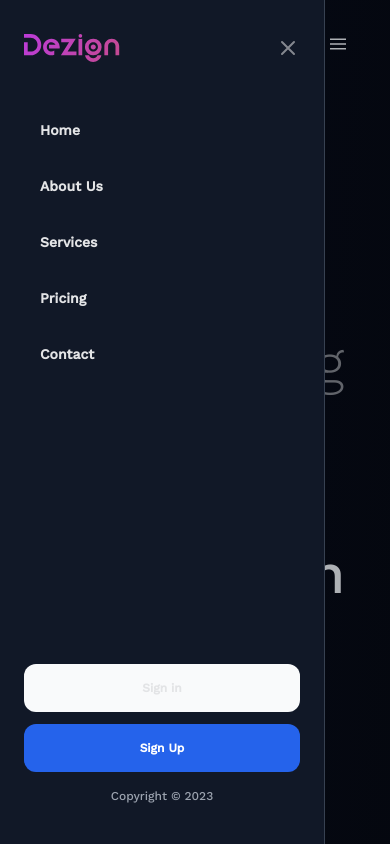
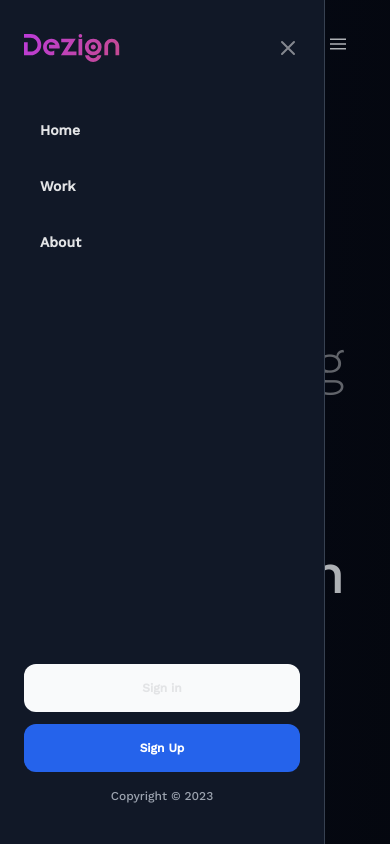
Before and after one commit to ojedacristian/next-tailwind-portfolio, a Next.js app: page / in a window 390 px wide. Both pictures are taken after a click on the button 338 px from the left and 44 px from the top of the page. Shown: the top 844 px of the page. Built offline with nearby package versions, Linux system fonts and the light colour scheme.

Commit message:
Menu mobile ok

```diff
--- a/components/MobileMenu.tsx
+++ b/components/MobileMenu.tsx
@@ -2,17 +2,23 @@
 
 import React from 'react'
 import { DezignLogo } from './icons'
+import { type NavButtonProps } from '@/interfaces/interfaces'
+import { NavButton } from './NavButton'
 
 const toggleMenu = (): void => {
   const menu = document.getElementById('mobilemenu')
   menu?.classList.toggle('hidden')
 }
 
-export const MobileMenu: React.FC = () => {
+interface MobileMenuProps {
+  links: NavButtonProps[]
+}
+
+export const MobileMenu: React.FC<MobileMenuProps> = ({ links }) => {
   return (
         <nav className="relative flex justify-between items-center lg:hidden">
             <div className="">
-                <button className="flex items-center text-neutral-1 p-3" onClick={ toggleMenu }>
+                <button className="flex items-center text-neutral-1 p-3" onClick={toggleMenu}>
                     <svg className="block h-4 w-4 fill-current" viewBox="0 0 20 20" xmlns="http://www.w3.org/2000/svg">
                         <title>Mobile menu</title>
                         <path d="M0 3h20v2H0V3zm0 6h20v2H0V9zm0 6h20v2H0v-2z"></path>
@@ -32,21 +38,16 @@ export const MobileMenu: React.FC = () => {
                     </div>
                     <div>
                         <ul>
-                            <li className="mb-1">
-                                <a className="block p-4 text-sm group font-semibold text-neutral-1 hover:text-primary rounded" href="#" onClick={toggleMenu}>Home</a>
-                            </li>
-                            <li className="mb-1">
-                                <a className="block p-4 text-sm font-semibold text-neutral-1 hover:bg-gray-900 hover:text-primary rounded" href="#">About Us</a>
-                            </li>
-                            <li className="mb-1">
-                                <a className="block p-4 text-sm font-semibold text-neutral-1 hover:bg-gray-900 hover:text-primary rounded" href="#">Services</a>
-                            </li>
-                            <li className="mb-1">
-                                <a className="block p-4 text-sm font-semibold text-neutral-1 hover:bg-gray-900 hover:text-primary rounded" href="#">Pricing</a>
-                            </li>
-                            <li className="mb-1">
-                                <a className="block p-4 text-sm font-semibold text-neutral-1 hover:bg-gray-900 hover:text-primary rounded" href="#">Contact</a>
-                            </li>
+                            {
+                                links.map(({ id, title }) => (
+                                    <li className="mb-1" key={title}>
+                                            <NavButton title={title} id={id} className='block p-4 text-sm font-semibold text-neutral-1 hover:bg-gray-900 hover:text-primary rounded'
+                                            fn={toggleMenu}
+                                            />
+                                    </li>
+
+                                ))
+                            }
                         </ul>
                     </div>
                     <div className="mt-auto">
--- a/components/NavButton.tsx
+++ b/components/NavButton.tsx
@@ -7,10 +7,13 @@ const navegar = (id: string): void => {
   el?.scrollIntoView({ behavior: 'smooth' })
 }
 
-export const NavButton: React.FC<NavButtonProps> = ({ title, id }) => {
+export const NavButton: React.FC<NavButtonProps> = ({ title, id, className, fn }) => {
   return (
-      <button className='uppercase text-neutral-1 hover:text-pink-700 border-b-pink-700 hover:border-b-2'
-      onClick={ () => { navegar(id) }}
+      <button className={ className}
+      onClick={ () => {
+        if (fn !== undefined) fn()
+        navegar(id)
+      }}
       >
         {title}
       </button>
--- a/components/sections/Home.tsx
+++ b/components/sections/Home.tsx
@@ -31,11 +31,13 @@ export const Home: React.FC = () => {
                 >
                     {
                         links.map(({ title, id }: NavButtonProps) => (
-                            <NavButton title={title} id={id} key={title} />
+                            <NavButton title={title} id={id} key={title}
+                                className='uppercase text-neutral-1 hover:text-pink-700 border-b-pink-700 hover:border-b-2'
+                            />
                         ))
                     }
                 </nav>
-                <MobileMenu/>
+                <MobileMenu links={links}/>
             </header>
             <div>
                 <h1
--- a/interfaces/interfaces.ts
+++ b/interfaces/interfaces.ts
@@ -8,4 +8,6 @@ export interface Work {
 export interface NavButtonProps {
   title: string
   id: string
+  className?: string
+  fn?: () => void
 }
```
